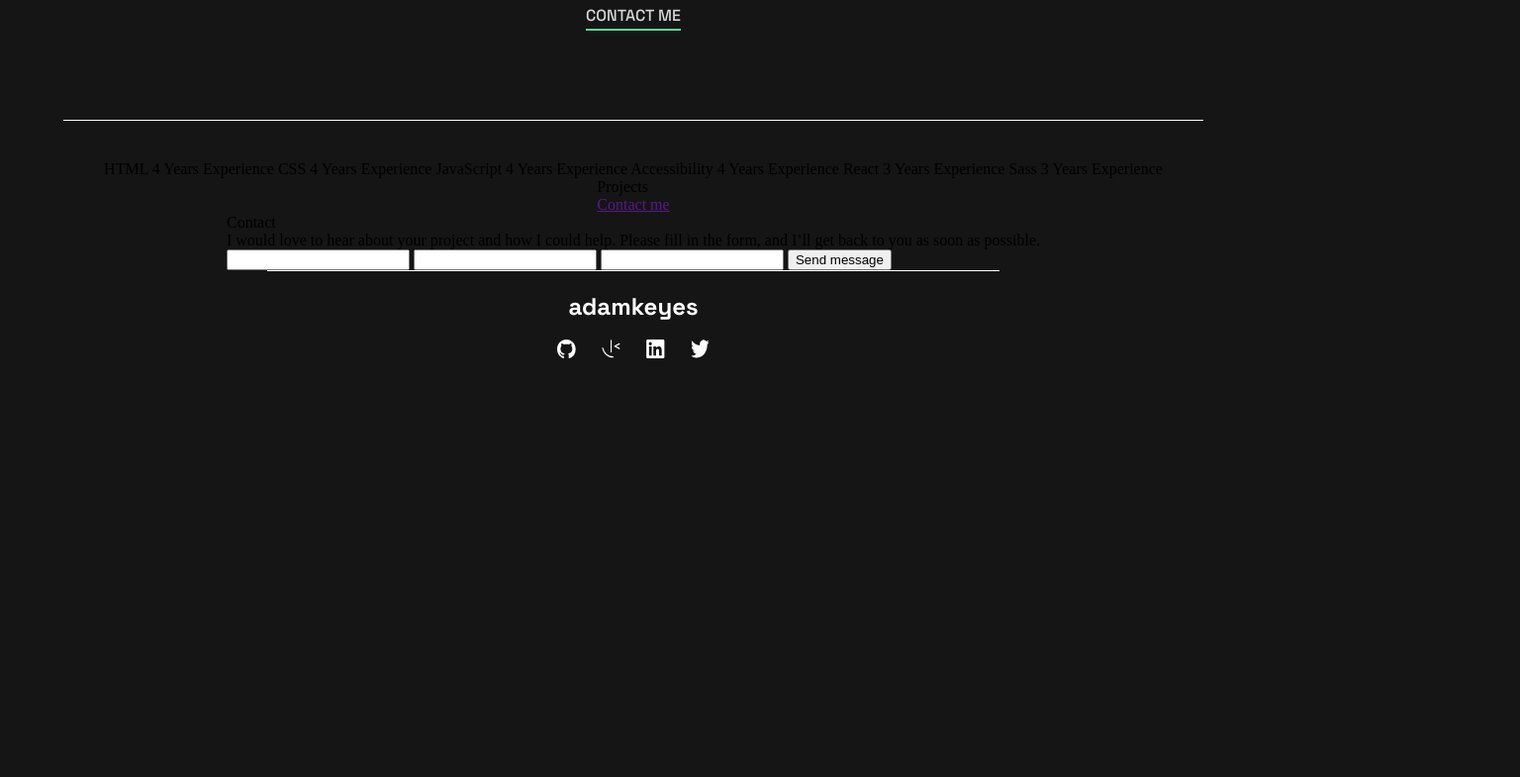
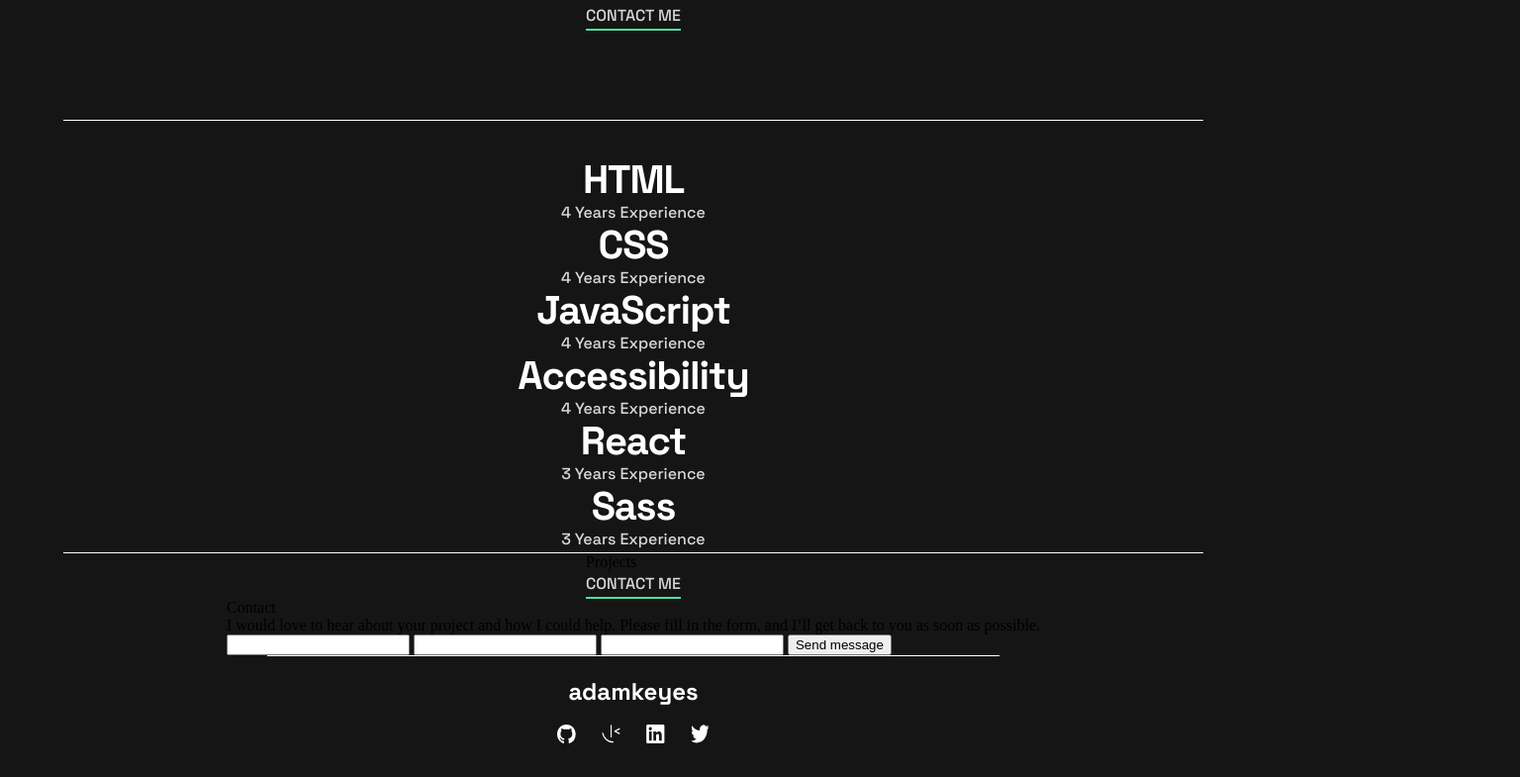
Before and after one commit to yoannbdn/challenge-portfolio, a website: page index.html in a window 1280 px wide. Shown: the part 536-1321 px from the top of the page at 99% size, 1536 px wide, since content can reach past the window. Before the commit the page ends 932 px from the top, so only its background shows below. Drawn offline with Linux system fonts and the light colour scheme.

Commit message:
Part "Skills" : HTML + Sass
Refactoring

```diff
--- a/index.html
+++ b/index.html
@@ -35,6 +35,9 @@
     </nav>
   </header>
 <!--  -->
+  <img class="pattern-ring pattern-ring__first" src="./assets/images/pattern-rings.svg" alt="ring">
+  <img class="pattern-circle pattern-circle__first " src="./assets/images/pattern-circle.svg" alt="">
+<!--  -->
   <div id="welcome" class="welcome__container">
     <img class="welcome__image-profile" src="./assets/images/image-profile-mobile.webp" alt="image-profile-mobile">
     <h1 class="welcome__heading--mobile welcome__heading--l welcome__heading--xl">Nice to meet you! I'm <span class="underline-span">Adam Keyes</span>.</h1>
@@ -43,34 +46,45 @@
       <a class="" href="#">Contact me</a>
       <div class="underline-btn"></div>
     </div>
-
   </div>
   <!--  -->
   <div class="separation-line"> </div>
   <!--  -->
-  <div id="skills">
-    HTML
-    4 Years Experience
-
-    CSS
-    4 Years Experience
-
-    JavaScript
-    4 Years Experience
-
-    Accessibility
-    4 Years Experience
-
-    React
-    3 Years Experience
-
-    Sass
-    3 Years Experience
+  <div id="skills" class="skills__grid">
+    <div class="skills__grid--child">
+      <h2 class="skills__heading--mobile skills__heading--l skills__heading--m">HTML</h2>
+      <p class="skills__paragraph">4 Years Experience</p>
+    </div>
+    <div class="skills__grid--child">
+      <h2 class="skills__heading--mobile skills__heading--l skills__heading--m">CSS</h2>
+      <p class="skills__paragraph">4 Years Experience</p>
+    </div>
+    <div class="skills__grid--child">
+      <h2 class="skills__heading--mobile skills__heading--l skills__heading--m">JavaScript</h2>
+      <p class="skills__paragraph">4 Years Experience</p>
+    </div>
+    <div class="skills__grid--child">
+      <h2 class="skills__heading--mobile skills__heading--l skills__heading--m">Accessibility</h2>
+      <p class="skills__paragraph">4 Years Experience</p>
+    </div>
+    <div class="skills__grid--child">
+      <h2 class="skills__heading--mobile skills__heading--l skills__heading--m">React</h2>
+      <p class="skills__paragraph">3 Years Experience</p>
+    </div>
+    <div class="skills__grid--child">
+      <h2 class="skills__heading--mobile skills__heading--l skills__heading--m">Sass</h2>
+      <p class="skills__paragraph">3 Years Experience</p>
+    </div>
   </div>
+  <!--  -->
+  <div class="separation-line"> </div>
   <!--  -->
   <div id="projects" class="container">
     <h2>Projects</h2>
-    <a class="projects__contact-btn" href="">Contact me</a>
+    <div class="welcome__contact-btn">
+      <a class="" href="#">Contact me</a>
+      <div class="underline-btn"></div>
+    </div>
 <!-- Création d'une grid responsive -->
     <!-- Design portfolio
     HTML CSS
--- a/style/sass/main.scss
+++ b/style/sass/main.scss
@@ -163,6 +163,24 @@ header{
 #skills{
     margin-top: 40px;
 }
+.skills{
+    &__grid{
+        display: grid;
+        &--child{
+            display: flex;
+            flex-direction: column;
+            align-items: center;
+        }
+    }
+    &__heading{
+        &--mobile{
+            @extend .__heading--mobile;
+        }
+    }
+    &__paragraph{
+        @extend .__parapraph;
+    }
+}
 //Projects
 .projects{
     &__contact-btn{
@@ -183,3 +201,26 @@ footer{
     flex-direction: column;
     align-items: center;
 }
+
+// Partterns
+    // Rings
+    .pattern-ring{
+        position: absolute;
+        height: 130px;
+        width: 530px;
+        &__first{
+            top: 125px;
+            left: -50%;
+        }
+    }
+
+    // Circle
+    .pattern-circle{
+        position: absolute;
+        height: 130px;
+        width: 130px;
+        &__first{
+            right: -20%;
+            top: 255px;
+        }
+    }
```
Also changed, not shown: style/css/style.css, 2 other files.
